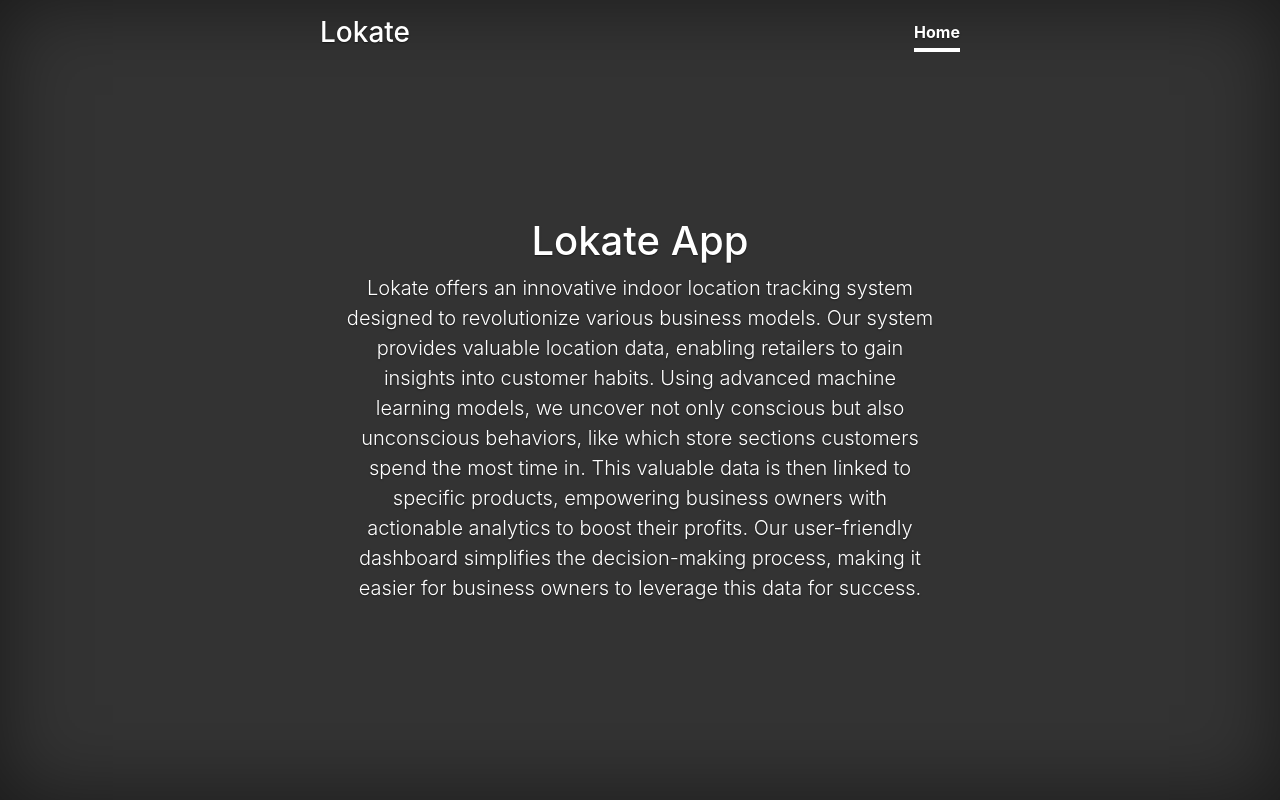
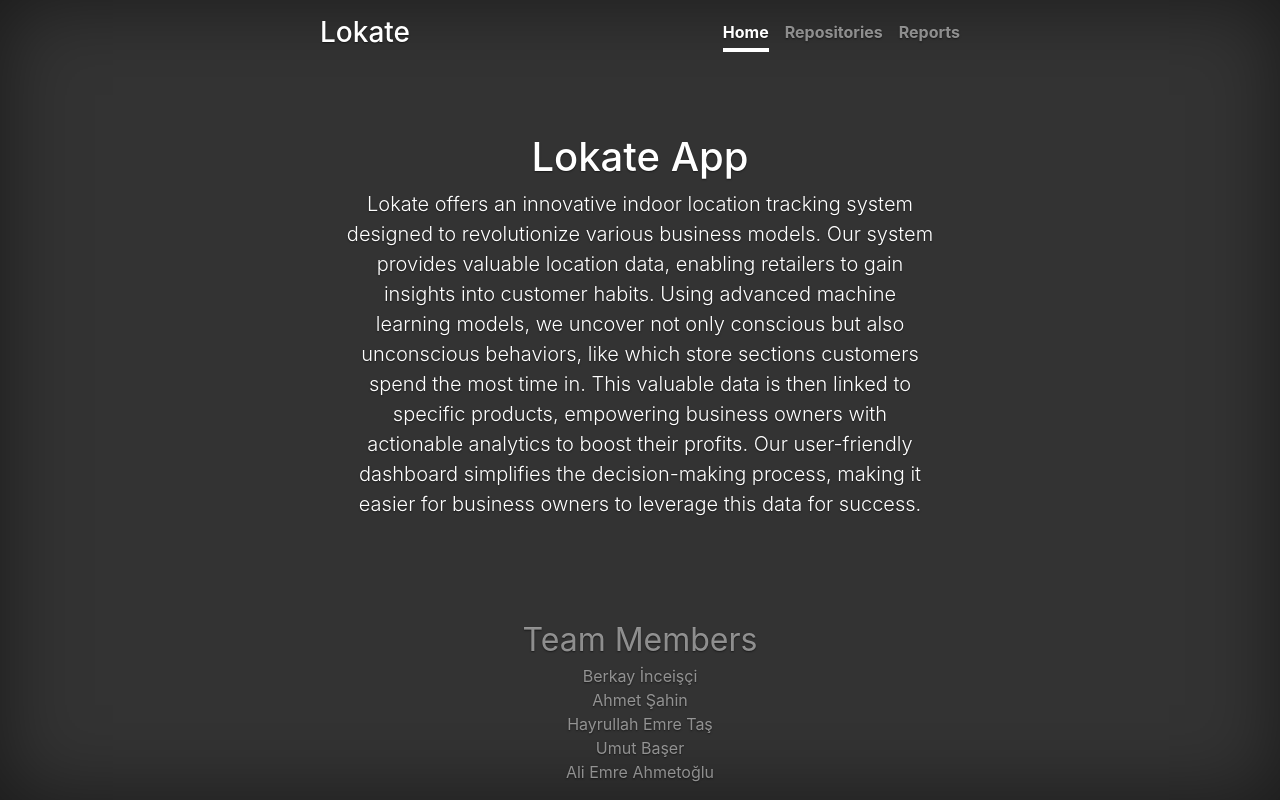
Before and after one commit to lokateapp/lokate.github.io, a plain HTML site: page index.html in a window 1280 px wide. Drawn offline with nearby package versions, Linux system fonts and the light colour scheme.

Commit message:
add report and repository links

```diff
--- a/index.html
+++ b/index.html
@@ -25,8 +25,10 @@
                 <h3 class="masthead-brand">Lokate</h3>
                 <nav class="nav nav-masthead justify-content-center">
                     <a class="nav-link active" href="#">Home</a>
-                    <!-- <a class="nav-link" href="#">Features</a>
-                    <a class="nav-link" href="#">Contact</a> -->
+                    <a class="nav-link" href="https://github.com/orgs/lokateapp/repositories">Repositories</a>
+                    <a class="nav-link"
+                        href="https://drive.google.com/drive/u/0/folders/1c_P1a3kloFZ1EsP6Pe8UlhM4Ot2YdGgm">Reports</a>
+                    <!-- <a class="nav-link" href="#">Contact</a> -->
                 </nav>
             </div>
         </header>
@@ -46,7 +48,13 @@
         </main>
 
         <footer class="mastfoot mt-auto">
+            <span style="font-size:xx-large;">Team Members</span>
             <div class="inner">
+                <span>Berkay İnceişçi</span><br>
+                <span>Ahmet Şahin</span><br>
+                <span>Hayrullah Emre Taş</span><br>
+                <span>Umut Başer</span><br>
+                <span>Ali Emre Ahmetoğlu</span><br>
             </div>
         </footer>
     </div>
```
